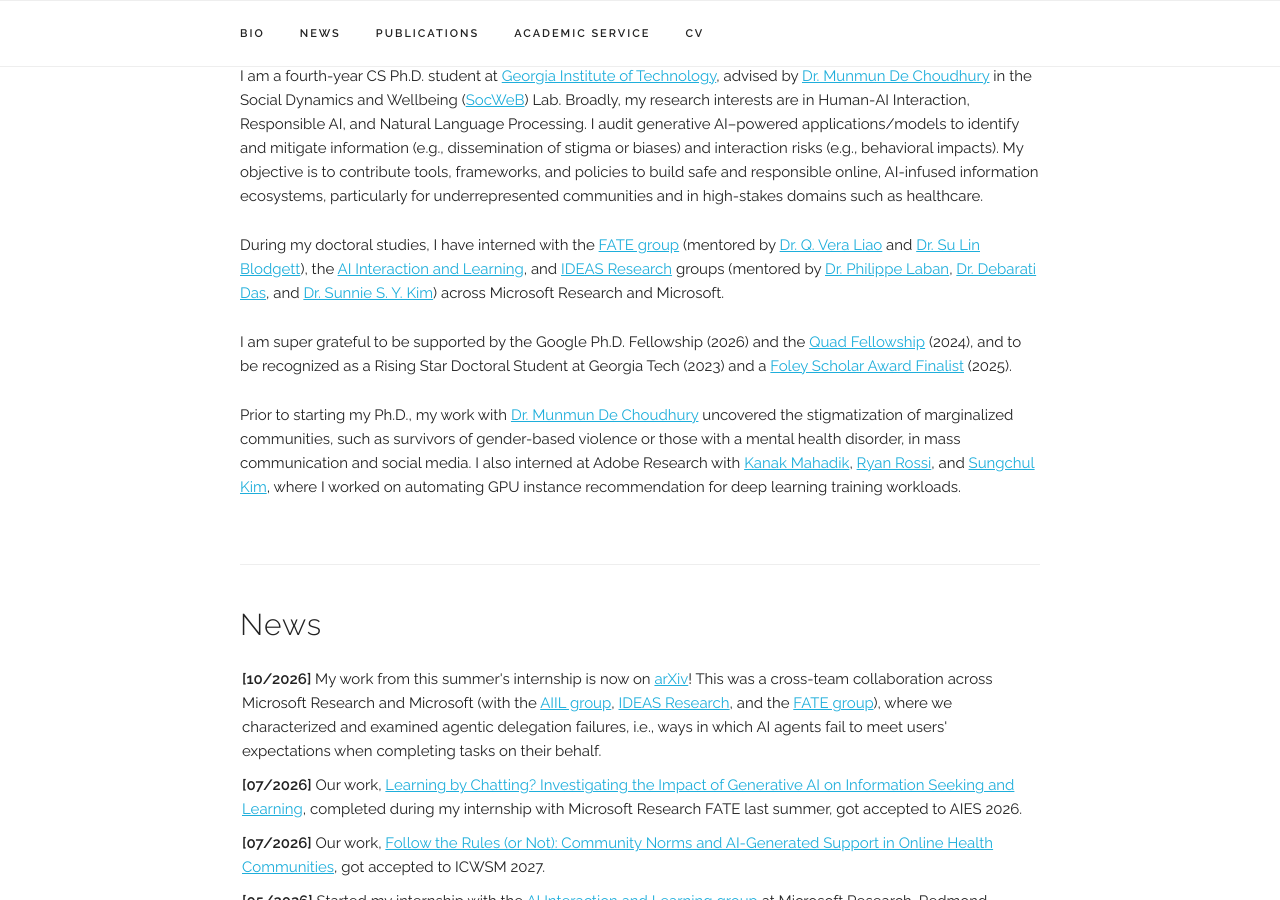
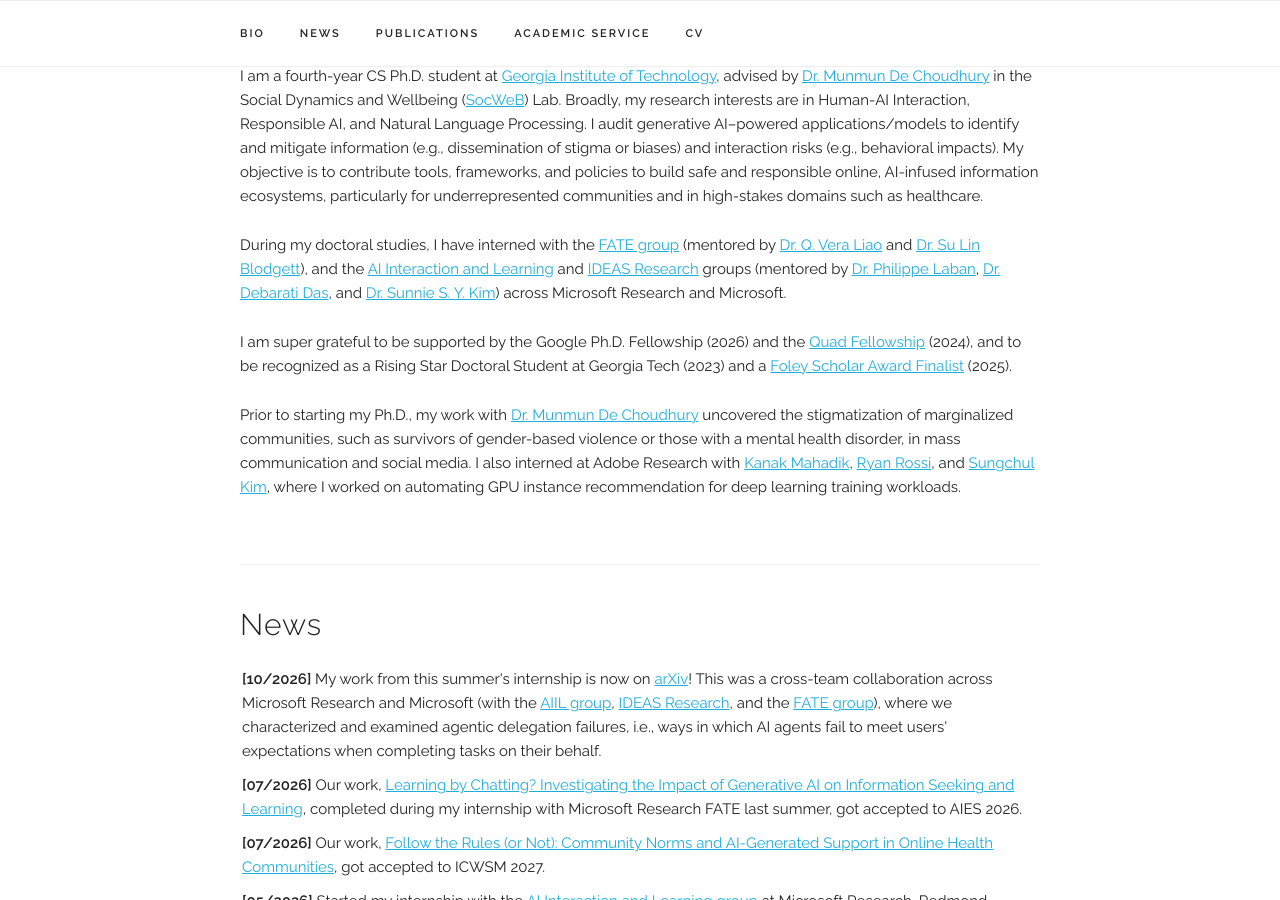
Before and after one commit to mittalshravika/mittalshravika.github.io, a Jekyll site: the page built from index.html, in a window 1280 px wide and 900 px high, scrolled down 381 px. Built offline with Jekyll 4.4.1, drawn with Linux system fonts in a browser that asks for light colours; some web fonts are replaced.

Commit message:
minor tweaks

```diff
--- a/index.html
+++ b/index.html
@@ -12,7 +12,7 @@
   </p>
 
   <p>
-  During my doctoral studies, I have interned with the <a href="https://www.microsoft.com/en-us/research/theme/fate-montreal/">FATE group</a> (mentored by <a href="https://www.qveraliao.com/">Dr. Q. Vera Liao</a> and <a href="https://sblodgett.github.io/">Dr. Su Lin Blodgett</a>), the <a href="https://www.microsoft.com/en-us/research/group/ai-interaction-and-learning/">AI Interaction and Learning</a>, and <a href="https://www.microsoft.com/en-us/research/group/ideas-research/">IDEAS Research</a> groups (mentored by <a href="https://tingofurro.github.io/">Dr. Philippe Laban</a>, <a href="https://debaratidas94.github.io/">Dr. Debarati Das</a>, and <a href="https://sunniesuhyoung.github.io/">Dr. Sunnie S. Y. Kim</a>) across Microsoft Research and Microsoft.
+  During my doctoral studies, I have interned with the <a href="https://www.microsoft.com/en-us/research/theme/fate-montreal/">FATE group</a> (mentored by <a href="https://www.qveraliao.com/">Dr. Q. Vera Liao</a> and <a href="https://sblodgett.github.io/">Dr. Su Lin Blodgett</a>), and the <a href="https://www.microsoft.com/en-us/research/group/ai-interaction-and-learning/">AI Interaction and Learning</a> and <a href="https://www.microsoft.com/en-us/research/group/ideas-research/">IDEAS Research</a> groups (mentored by <a href="https://tingofurro.github.io/">Dr. Philippe Laban</a>, <a href="https://debaratidas94.github.io/">Dr. Debarati Das</a>, and <a href="https://sunniesuhyoung.github.io/">Dr. Sunnie S. Y. Kim</a>) across Microsoft Research and Microsoft.
   </p>
 
   <p>
```
